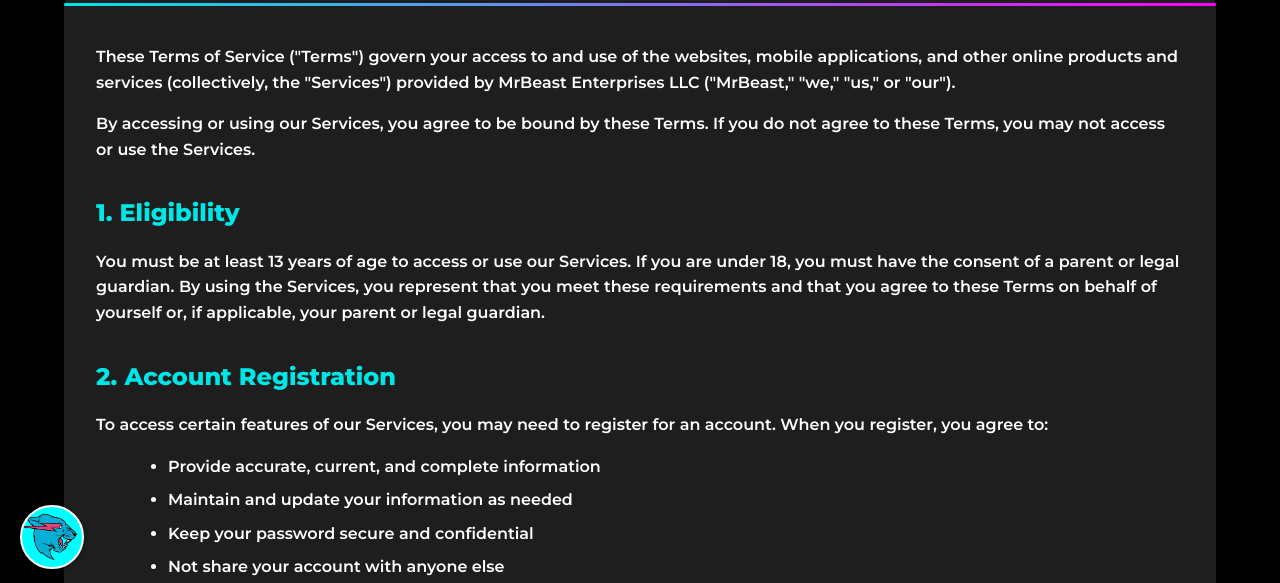
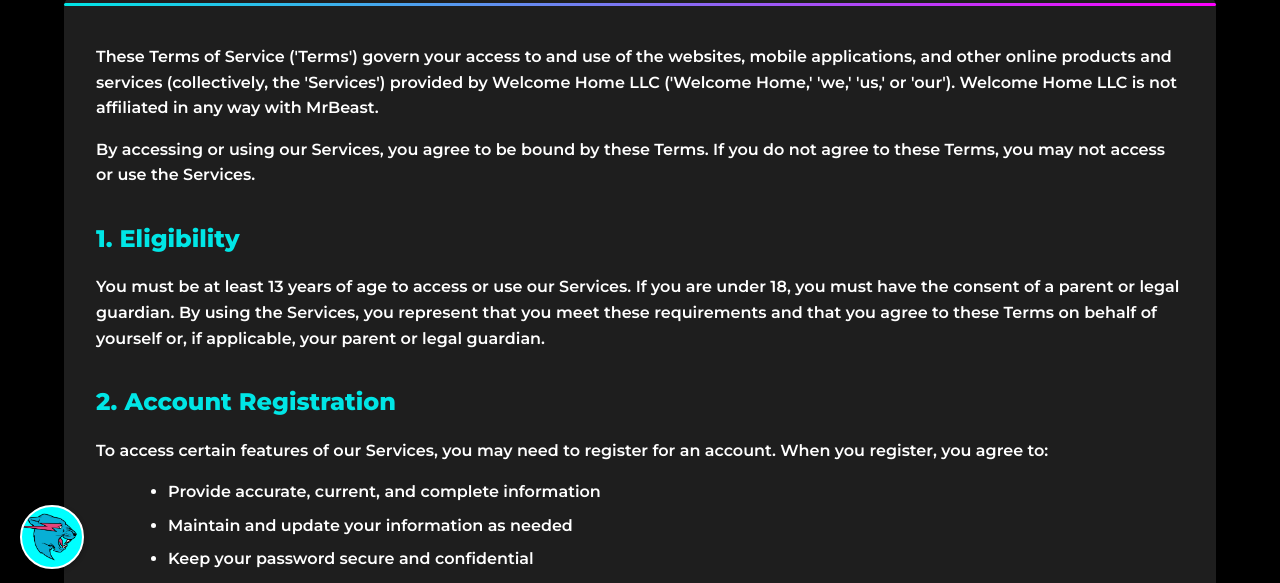
Before and after one commit to ProfessorJ17/beastinfo, a plain HTML site: page terms-of-service.html in a window 1280 px wide. Shown: the part 215-798 px from the top of the page. Drawn offline with Linux system fonts and the light colour scheme; a web font is replaced by a local one.

Commit message:
Update terms-of-service.html

```diff
--- a/terms-of-service.html
+++ b/terms-of-service.html
@@ -383,7 +383,7 @@
         <section class="terms-section">
             <h2 style="text-align: center; margin: 0 auto; display: block; transform: none; left: auto;">Terms of Service</h2>
             <div class="terms-content">
-                <p>These Terms of Service ("Terms") govern your access to and use of the websites, mobile applications, and other online products and services (collectively, the "Services") provided by MrBeast Enterprises LLC ("MrBeast," "we," "us," or "our").</p>
+                <p>These Terms of Service ('Terms') govern your access to and use of the websites, mobile applications, and other online products and services (collectively, the 'Services') provided by Welcome Home LLC ('Welcome Home,' 'we,' 'us,' or 'our'). Welcome Home LLC is not affiliated in any way with MrBeast.</p>
 
                 <p>By accessing or using our Services, you agree to be bound by these Terms. If you do not agree to these Terms, you may not access or use the Services.</p>
 
```
